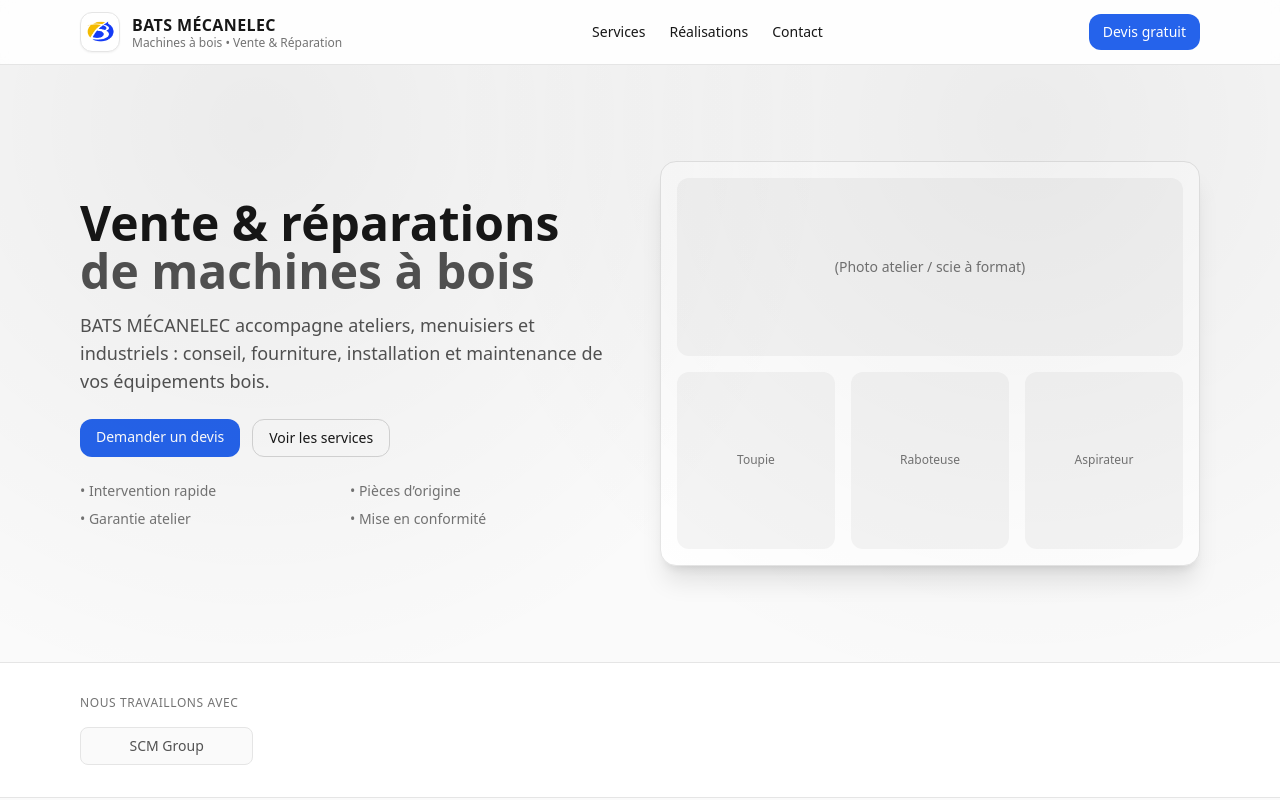
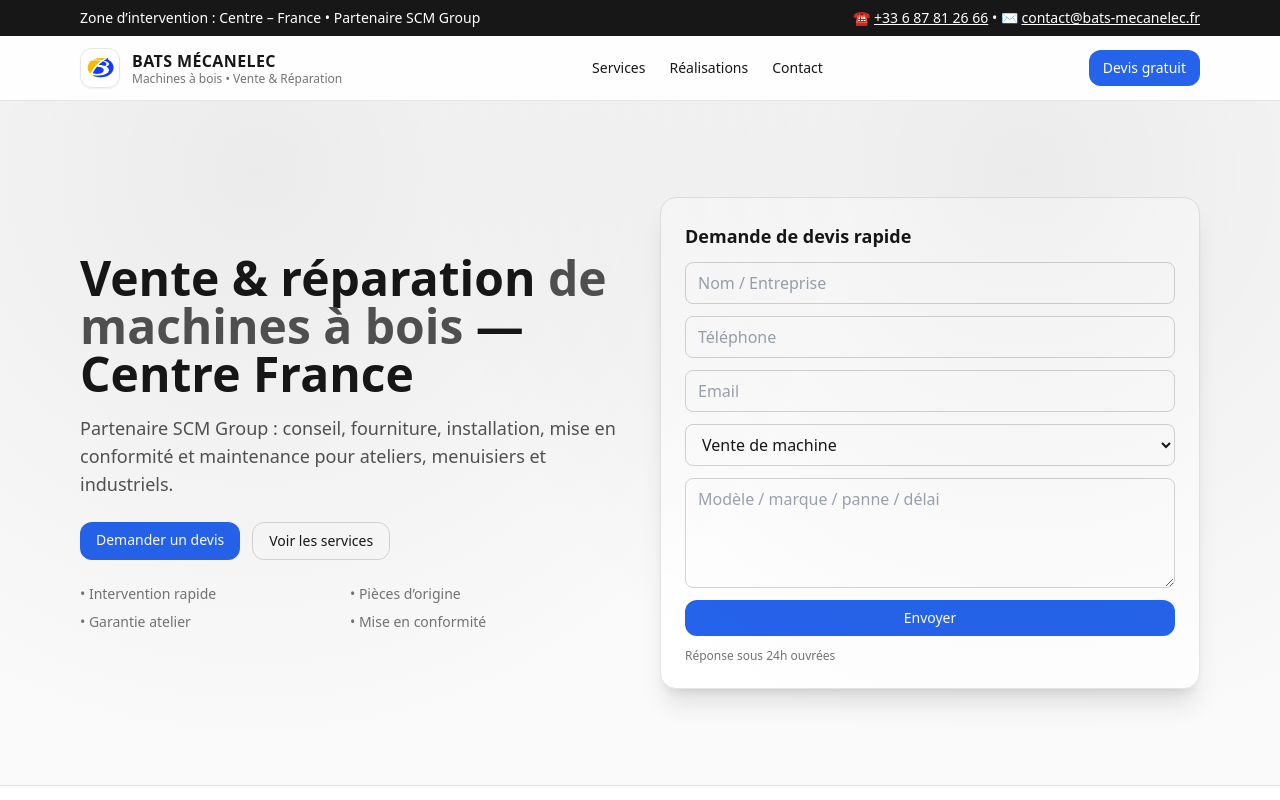
Before and after one commit to auvergnecnc-png/batsmecanelec, a Next.js app: page / in a window 1280 px wide. Shown: the top 800 px of the page. Built offline with nearby package versions, Linux system fonts and the light colour scheme.

Commit message:
Add files via upload

```diff
--- a/app/layout.js
+++ b/app/layout.js
@@ -1,10 +1,9 @@
+
 import "./../styles/globals.css";
-
 export const metadata = {
   title: "BATS MÉCANELEC – Machines à bois",
-  description: "Vente & réparations de machines à bois – Centre, France",
+  description: "Vente & réparation de machines à bois – Centre France",
 };
-
 export default function RootLayout({ children }) {
   return (
     <html lang="fr">
--- a/app/page.js
+++ b/app/page.js
@@ -1,3 +1,4 @@
+
 'use client';
 import BatsMecanelecLanding from "../components/BatsMecanelecLanding";
 export default function Page() {
--- a/components/BatsMecanelecLanding.jsx
+++ b/components/BatsMecanelecLanding.jsx
@@ -1,3 +1,4 @@
+
 'use client';
 import { motion } from "framer-motion";
 
@@ -30,6 +31,13 @@ export default function BatsMecanelecLanding() {
 
   return (
     <div className="min-h-screen bg-neutral-50 text-neutral-900">
+      {/* Top contact bar */}
+      <div className="hidden md:block bg-neutral-900 text-white text-sm">
+        <div className="max-w-6xl mx-auto px-4 py-2 flex items-center justify-between">
+          <span>Zone d’intervention : Centre – France • Partenaire SCM Group</span>
+          <span>☎️ <a className="underline" href="tel:+33687812666">+33 6 87 81 26 66</a> • ✉️ <a className="underline" href="mailto:contact@bats-mecanelec.fr">contact@bats-mecanelec.fr</a></span>
+        </div>
+      </div>
       {/* Header */}
       <header className="sticky top-0 z-40 backdrop-blur bg-white/70 border-b border-neutral-200">
         <div className="max-w-6xl mx-auto px-4 py-3 flex items-center justify-between">
@@ -45,7 +53,7 @@ export default function BatsMecanelecLanding() {
             <a href="#realisations" className="hover:text-neutral-600">Réalisations</a>
             <a href="#contact" className="hover:text-neutral-600">Contact</a>
           </nav>
-          <a href="#contact" className="ml-4 text-sm px-3.5 py-2 rounded-xl bg-blue-600 text-white hover:bg-blue-700">Devis gratuit</a>
+          <a href="#devis" className="ml-4 text-sm px-3.5 py-2 rounded-xl bg-blue-600 text-white hover:bg-blue-700">Devis gratuit</a>
         </div>
       </header>
 
@@ -55,10 +63,10 @@ export default function BatsMecanelecLanding() {
         <div className="max-w-6xl mx-auto px-4 py-16 md:py-24 grid md:grid-cols-2 gap-10 items-center">
           <motion.div initial={{opacity:0,y:10}} animate={{opacity:1,y:0}} transition={{duration:0.6}}>
             <h1 className="text-3xl md:text-5xl font-extrabold leading-tight">
-              Vente & réparations <span className="text-neutral-600">de machines à bois</span>
+              Vente & réparation <span className="text-neutral-600">de machines à bois</span> — Centre France
             </h1>
             <p className="mt-4 text-neutral-600 md:text-lg">
-              BATS MÉCANELEC accompagne ateliers, menuisiers et industriels : conseil, fourniture, installation et maintenance de vos équipements bois.
+              Partenaire SCM Group : conseil, fourniture, installation, mise en conformité et maintenance pour ateliers, menuisiers et industriels.
             </p>
             <div className="mt-6 flex flex-wrap gap-3">
               <a href="#contact" className="px-4 py-2 rounded-xl bg-blue-600 text-white hover:bg-blue-700 text-sm">Demander un devis</a>
@@ -72,14 +80,23 @@ export default function BatsMecanelecLanding() {
             </ul>
           </motion.div>
           <motion.div initial={{opacity:0,scale:0.98}} animate={{opacity:1,scale:1}} transition={{duration:0.6, delay:0.1}}>
-            <div className="aspect-[4/3] rounded-2xl bg-white shadow-xl border border-neutral-200 p-4 grid grid-rows-2 gap-4">
-              <div className="rounded-xl bg-neutral-100 grid place-items-center text-neutral-500 text-sm">(Photo atelier / scie à format)</div>
-              <div className="grid grid-cols-3 gap-4">
-                <div className="rounded-xl bg-neutral-100 grid place-items-center text-neutral-500 text-xs">Toupie</div>
-                <div className="rounded-xl bg-neutral-100 grid place-items-center text-neutral-500 text-xs">Raboteuse</div>
-                <div className="rounded-xl bg-neutral-100 grid place-items-center text-neutral-500 text-xs">Aspirateur</div>
+            <form id="devis" action="https://formspree.io/f/xbjwqpdl" method="POST" className="rounded-2xl bg-white shadow-xl border border-neutral-200 p-5 md:p-6">
+              <p className="font-semibold text-lg">Demande de devis rapide</p>
+              <div className="mt-3 grid gap-3">
+                <input className="px-3 py-2 rounded-lg border border-neutral-300 bg-white" name="name" placeholder="Nom / Entreprise" required/>
+                <input className="px-3 py-2 rounded-lg border border-neutral-300 bg-white" name="phone" placeholder="Téléphone"/>
+                <input className="px-3 py-2 rounded-lg border border-neutral-300 bg-white" name="email" placeholder="Email" type="email" required/>
+                <select name="service" className="px-3 py-2 rounded-lg border border-neutral-300 bg-white">
+                  <option>Vente de machine</option>
+                  <option>Réparation / Dépannage</option>
+                  <option>Contrat de maintenance</option>
+                  <option>Mise en conformité</option>
+                </select>
+                <textarea className="px-3 py-2 rounded-lg border border-neutral-300 bg-white min-h-[110px]" name="message" placeholder="Modèle / marque / panne / délai" required></textarea>
+                <button type="submit" className="px-4 py-2 rounded-xl bg-blue-600 text-white hover:bg-blue-700 text-sm">Envoyer</button>
+                <p className="text-xs text-neutral-500">Réponse sous 24h ouvrées</p>
               </div>
-            </div>
+            </form>
           </motion.div>
         </div>
       </section>
@@ -166,20 +183,20 @@ export default function BatsMecanelecLanding() {
           <h2 className="text-2xl md:text-3xl font-bold">Contact</h2>
           <p className="mt-2 text-neutral-600">Dites-nous votre besoin : type de machine, panne, marque, délai souhaité.</p>
           <div className="mt-8 grid md:grid-cols-2 gap-8">
-            <form className="rounded-2xl border border-neutral-200 p-6 bg-neutral-50" action="https://formspree.io/f/xbjwqpdl" method="POST">
+            <form className="rounded-2xl border border-neutral-200 p-6 bg-neutral-50">
               <div className="grid gap-3">
-                <input className="px-3 py-2 rounded-lg border border-neutral-300 bg-white" name="name" placeholder="Nom / Entreprise" required/>
-                <input className="px-3 py-2 rounded-lg border border-neutral-300 bg-white" name="email" placeholder="Email" type="email" required/>
-                <input className="px-3 py-2 rounded-lg border border-neutral-300 bg-white" name="phone" placeholder="Téléphone"/>
-                <textarea className="px-3 py-2 rounded-lg border border-neutral-300 bg-white min-h-[120px]" name="message" placeholder="Votre message (panne, modèle, service souhaité)" required></textarea>
-                <button type="submit" className="mt-2 px-4 py-2 rounded-xl bg-blue-600 text-white hover:bg-blue-700 text-sm">Envoyer la demande</button>
+                <input className="px-3 py-2 rounded-lg border border-neutral-300 bg-white" placeholder="Nom / Entreprise"/>
+                <input className="px-3 py-2 rounded-lg border border-neutral-300 bg-white" placeholder="Email" type="email"/>
+                <input className="px-3 py-2 rounded-lg border border-neutral-300 bg-white" placeholder="Téléphone"/>
+                <textarea className="px-3 py-2 rounded-lg border border-neutral-300 bg-white min-h-[120px]" placeholder="Votre message (panne, modèle, service souhaité)"></textarea>
+                <button type="button" className="mt-2 px-4 py-2 rounded-xl bg-neutral-900 text-white hover:bg-neutral-800 text-sm">Envoyer la demande</button>
               </div>
               <p className="text-xs text-neutral-500 mt-3">En cliquant, vous acceptez notre politique de confidentialité.</p>
             </form>
             <div className="grid gap-4 content-start">
               <div className="rounded-2xl border border-neutral-200 p-6 bg-neutral-50">
                 <p className="font-medium">Coordonnées</p>
-                <p className="text-sm text-neutral-600 mt-2">Tél. <a className="underline" href="tel:+33XXXXXXXXX">+33 X XX XX XX XX</a></p>
+                <p className="text-sm text-neutral-600 mt-2">Tél. <a className="underline" href="tel:+33687812666">+33 6 87 81 26 66</a></p>
                 <p className="text-sm text-neutral-600">Email <a className="underline" href="mailto:contact@bats-mecanelec.fr">contact@bats-mecanelec.fr</a></p>
                 <p className="text-sm text-neutral-600">Zone d’intervention : Centre – France</p>
                 <div className="mt-4 aspect-video rounded-xl bg-neutral-100 grid place-items-center text-neutral-500 text-sm">Carte / Google Maps</div>
@@ -220,6 +237,9 @@ export default function BatsMecanelecLanding() {
         </div>
         <div className="max-w-6xl mx-auto px-4 mt-6 text-xs text-neutral-500">© {new Date().getFullYear()} BATS MÉCANELEC. Tous droits réservés.</div>
       </footer>
+
+      {/* Floating call button */}
+      <a href="tel:+33687812666" className="fixed md:hidden bottom-4 right-4 px-4 py-3 rounded-full shadow-lg bg-blue-600 text-white text-sm">Appeler</a>
     </div>
   );
 }
--- a/package.json
+++ b/package.json
@@ -5,8 +5,7 @@
   "scripts": {
     "dev": "next dev",
     "build": "next build",
-    "start": "next start",
-    "lint": "next lint"
+    "start": "next start"
   },
   "dependencies": {
     "framer-motion": ">=10.16.5",
@@ -17,7 +16,6 @@
   "devDependencies": {
     "autoprefixer": "^10.4.14",
     "postcss": "^8.4.31",
-    "tailwindcss": "^3.4.1",
-    "eslint": "^8.57.0"
+    "tailwindcss": "^3.4.1"
   }
 }
--- a/postcss.config.js
+++ b/postcss.config.js
@@ -1,6 +1 @@
-module.exports = {
-  plugins: {
-    tailwindcss: {},
-    autoprefixer: {},
-  },
-}
+module.exports = { plugins: { tailwindcss: {}, autoprefixer: {} } };
--- a/tailwind.config.js
+++ b/tailwind.config.js
@@ -1,11 +1,7 @@
+
 /** @type {import('tailwindcss').Config} */
 module.exports = {
-  content: [
-    "./app/**/*.{js,ts,jsx,tsx}",
-    "./components/**/*.{js,ts,jsx,tsx}",
-  ],
-  theme: {
-    extend: {},
-  },
+  content: ["./app/**/*.{js,ts,jsx,tsx}", "./components/**/*.{js,ts,jsx,tsx}"],
+  theme: { extend: {} },
   plugins: [],
 }
```
Also changed, not shown: 1 other file (tests, documents, lock files or other folders).
